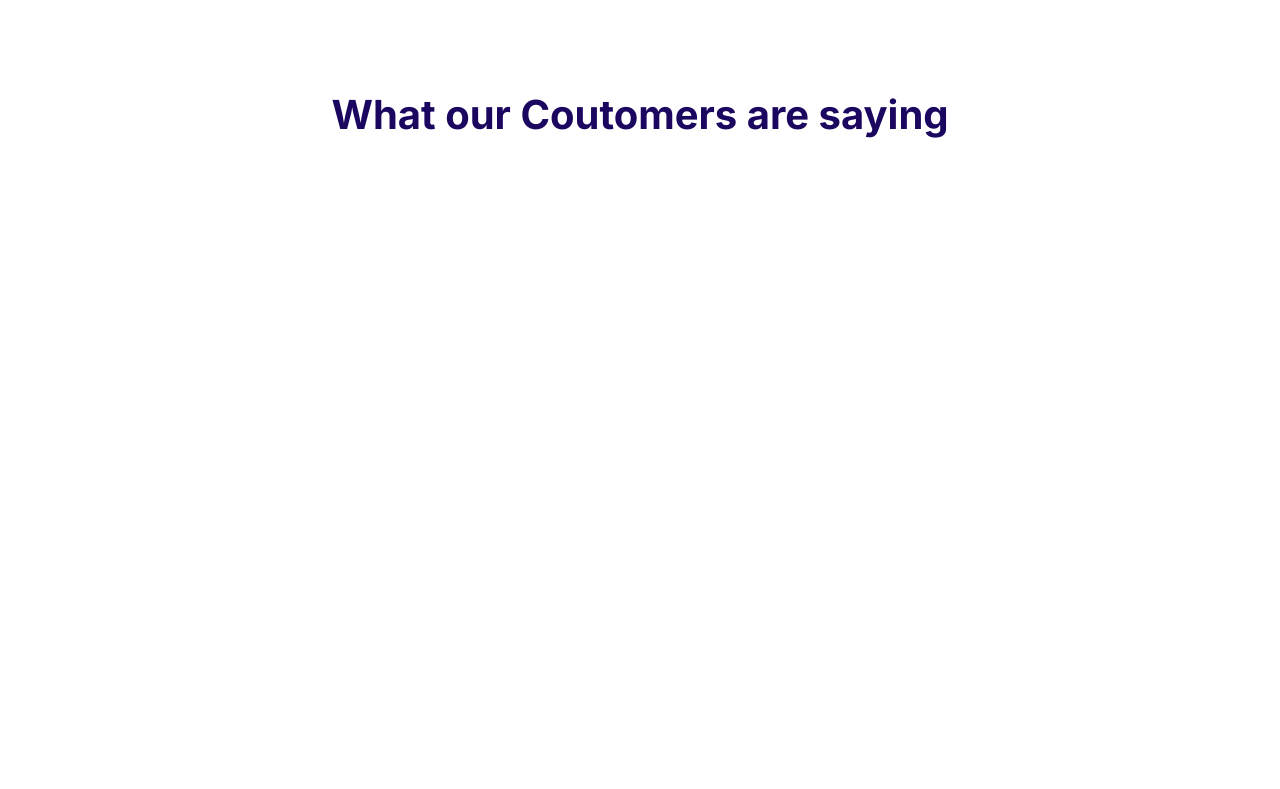
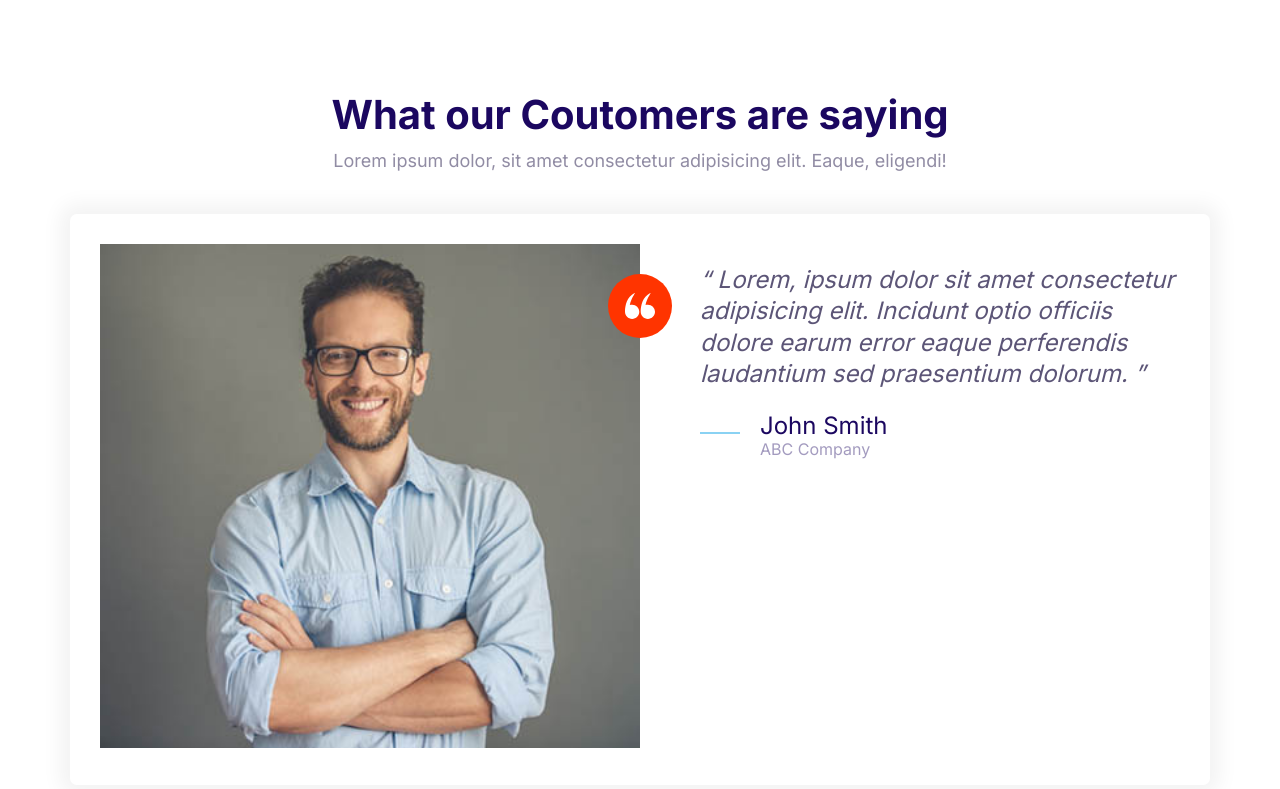
Before and after one commit to andy-p1/moshify, a plain HTML site: page index.html in a window 1280 px wide. Drawn offline with Linux system fonts and the light colour scheme.

Commit message:
fixed lines 505-509 in styles.css

```diff
--- a/css/styles.css
+++ b/css/styles.css
@@ -502,7 +502,11 @@ font-style: normal;
     margin: 0 3rem;
 }
 
-.testimonial__image>.icon-container {
+.testimonial__image > img {
+    width: 100%;
+  }
+
+.testimonial__image > .icon-container {
     position: absolute;
     top: 3rem;
     right: -32px;
@@ -600,6 +604,7 @@ align-self: center;
 }
 .block__header {
     text-align: center;
+    margin-bottom: 4rem;
 }
 
 .block__heading {
--- a/index.html
+++ b/index.html
@@ -18,7 +18,48 @@
     <section class="block">
       <header class="block__header">
         <h2>What our Coutomers are saying</h2>
+        <p>
+          Lorem ipsum dolor, sit amet consectetur adipisicing elit. Eaque,
+          eligendi!
+        </p>
       </header>
+      <div class="container">
+        <div class="card testimonial">
+          <div class="grid grid--1x2">
+            <div class="testimonial__image">
+              <img
+                src="images/testimonial.jpg"
+                alt="A happy, smiling customer"
+              />
+              <span class="icon-container icon-container--accent">
+                <svg class="icon icon--white icon--small">
+                  <use xlink:href="images/sprite.svg#quotes"></use>
+                </svg>
+              </span>
+            </div>
+            <blockquote class="quote">
+              <p class="quote__text">
+                Lorem, ipsum dolor sit amet consectetur adipisicing elit.
+                Incidunt optio officiis dolore earum error eaque perferendis
+                laudantium sed praesentium dolorum.
+              </p>
+              <footer>
+                <div class="media">
+                  <div class="media__image">
+                    <svg class="icon icon--primary quote__line">
+                      <use xlink:href="images/sprite.svg#line"></use>
+                    </svg>
+                  </div>
+                  <div class="media__body">
+                    <h3 class="media__title quote__author">John Smith</h3>
+                    <p class="quote__organization">ABC Company</p>
+                  </div>
+                </div>
+              </footer>
+            </blockquote>
+          </div>
+        </div>
+      </div>
     </section>
     <script src="main.js"></script>
   </body>
```
